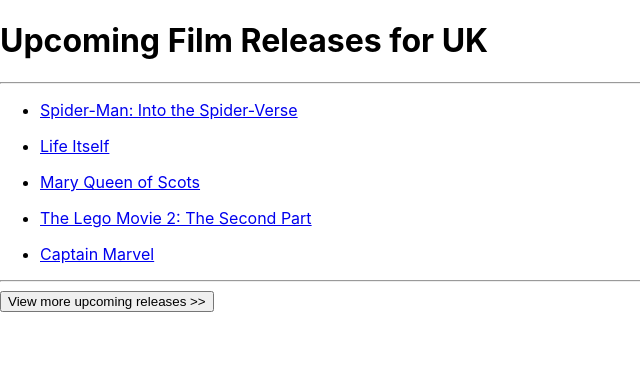
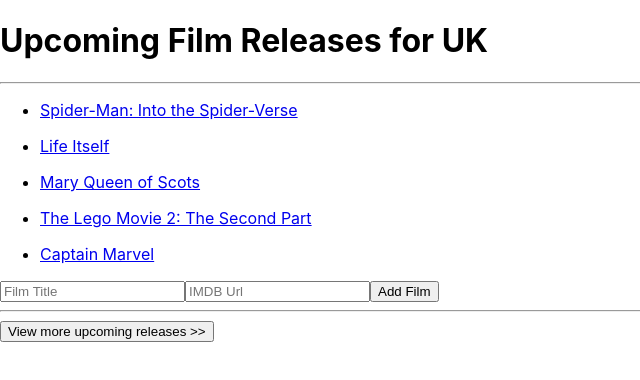
Before and after one commit to Marshall3c03/React_Imdb, a React (Create React App) app: page / in a window 1280 px wide. Shown: the top 380 px of the page, without its empty margins (0-640 px from the left). Built offline with nearby package versions, Linux system fonts and the light colour scheme.

Commit message:
Added basic form to the FilmList

```diff
--- /dev/null
+++ b/src/containers/FilmForm.js
@@ -0,0 +1,14 @@
+import React from 'react'
+
+const FilmForm = () => {
+    return(
+        <form>
+            <input type="text" placeholder="Film Title"></input>
+            <input type="text" placeholder="IMDB Url"></input>
+            <input type="submit" value="Add Film"></input>
+        </form>
+    )
+}
+
+
+export default FilmForm;
--- a/src/containers/FilmsContainer.js
+++ b/src/containers/FilmsContainer.js
@@ -1,6 +1,7 @@
 import React, {useState} from 'react';
 import FilmsList from '../components/FilmsList';
 import UpcomingFilmsButton from '../components/UpcomingFilmsButton';
+import FilmForm from './FilmForm';
 
 const FilmsContainer = () => {
 
@@ -38,6 +39,7 @@
         <h1>Upcoming Film Releases for UK</h1>
         <hr></hr>
         <FilmsList films={films}/>
+        <FilmForm />
         <hr></hr>
         <UpcomingFilmsButton/>
         </>
```
